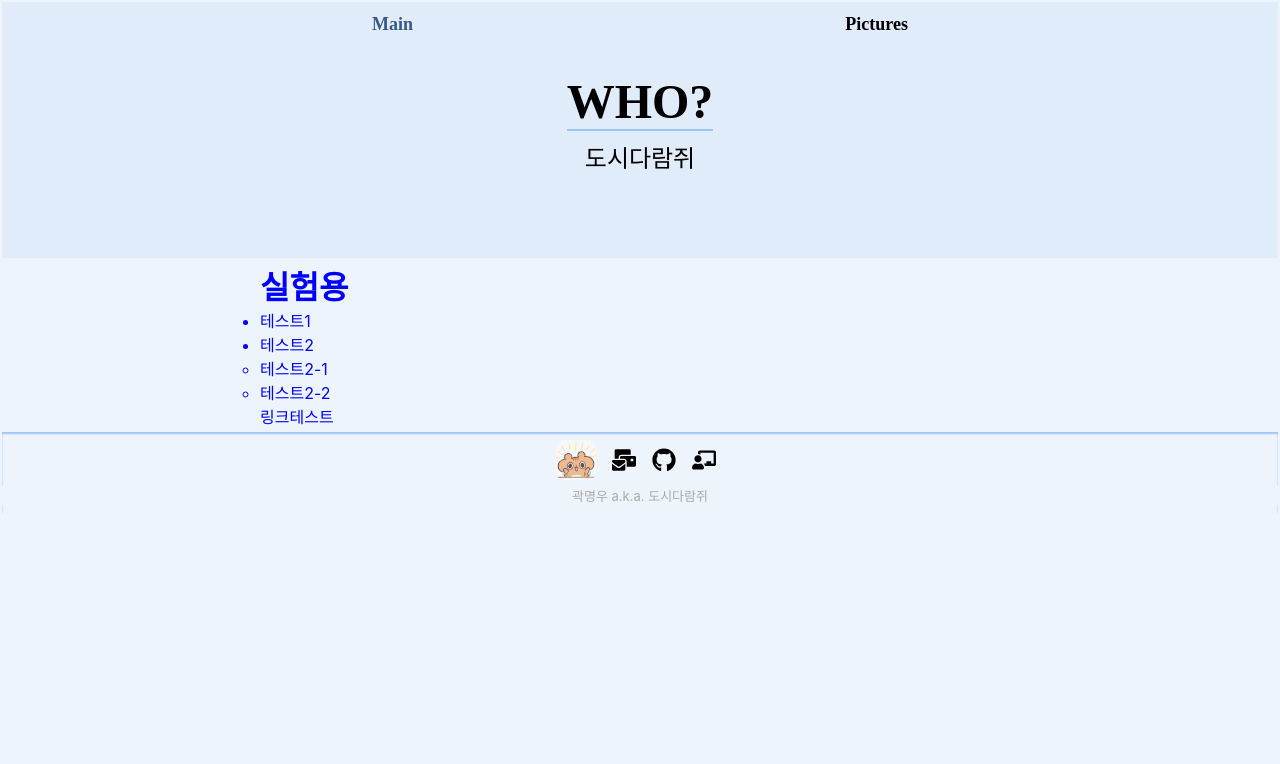
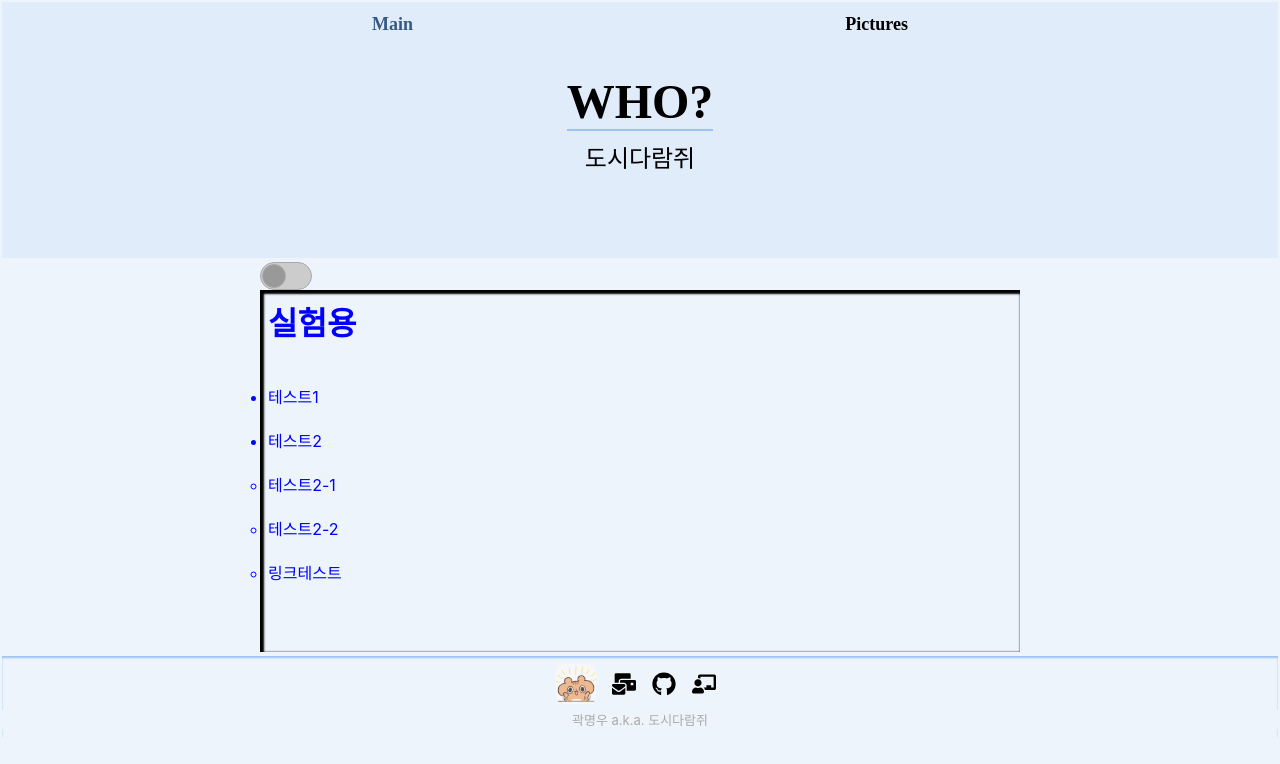
Before and after one commit to Citysquirrel/citysquirrel.github.io, a React (Create React App) app: page / in a window 1280 px wide. Shown: the top 764 px of the page. Built offline with nearby package versions, Linux system fonts and the light colour scheme; a web font is replaced by a local one.

Commit message:
test something

```diff
--- a/src/App.tsx
+++ b/src/App.tsx
@@ -40,6 +40,11 @@ function App() {
   const [globalTest, setGlobalTest] = useState('전역상태 만들어보기');
   const testMemo = useMemo(() => globalTest, [globalTest]);
   const dispatchMemo = useMemo(() => setGlobalTest, [setGlobalTest]);
+  const [test, setTest] = useState([
+    { name: 'asd' },
+    { name: 'asdf' },
+    { name: 'asdfg' },
+  ]);
   return (
     <TestContext.Provider value={testMemo}>
       <TestDispatchContext.Provider value={dispatchMemo}>
@@ -49,7 +54,7 @@ function App() {
               <Header />
               <Container id="container">
                 <Routes>
-                  <Route path="/" element={<Home />} />
+                  <Route path="/" element={<Home test={test} />} />
                   {/* <Route path="/examples/*" element={<Examples />} /> */}
                   <Route path="/pictures/*" element={<Pictures />} />
                   {/* <Route path="/study/*" element={<Study />} /> */}
--- a/src/components/Textblock.tsx
+++ b/src/components/Textblock.tsx
@@ -9,17 +9,25 @@ interface Props {
   align: string;
 }
 
-const Container = styled.div<{ props: Props }>`
+const Container = styled.div`
+  padding: 8px;
+  box-shadow: 2px 2px 2px 2px black inset;
+`;
+
+const MdWrap = styled.div<{ props: Props }>`
   /* font-size: ${(props) => props.props.size}px; */
   color: ${(props) => props.props.color};
   background-color: ${(props) => props.props.bg};
-  text-align: ${(props) => props.props.align}; ;
+  text-align: ${(props) => props.props.align};
+  white-space: pre;
 `;
 
 export const Textblock = (props: Props) => {
   return (
-    <Container props={props}>
-      <Markdown>{props.content}</Markdown>
+    <Container>
+      <MdWrap props={props}>
+        <Markdown>{props.content}</Markdown>
+      </MdWrap>
     </Container>
   );
 };
--- a/src/pages/Home.tsx
+++ b/src/pages/Home.tsx
@@ -5,9 +5,6 @@ import { Toggle } from '../components';
 import { Textblock } from '../components/Textblock';
 import portfolio from './portfolio.md';
 
-const test = fetch(portfolio).then((res) => res.text());
-
-console.log(test);
 const Container = styled.div``;
 
 const Intro = styled.div`
@@ -47,15 +44,27 @@ const Contents = styled.div`
   margin-right: auto;
 `;
 
-export const Home = () => {
+export const Home = ({ test }: { test: any }) => {
   const [toggleOn, setToggleOn] = useState(false);
   const [MD, setMD] = useState({ portfolio: '' });
+  const [data, setData] = useState(123);
+
+  console.log(data);
+  console.log(test);
 
   useEffect(() => {
     fetch(portfolio)
       .then((res) => res.text())
       .then((text) => setMD({ ...MD, portfolio: text }));
-  });
+    // eslint-disable-next-line react-hooks/exhaustive-deps
+  }, []);
+
+  useEffect(() => {
+    test.filter((el: { name: any }) => {
+      console.log(el.name);
+      return el;
+    });
+  }, [toggleOn]);
   return (
     <Container>
       <Intro>
@@ -64,7 +73,7 @@ export const Home = () => {
       </Intro>
 
       <Contents>
-        {/* <Toggle
+        <Toggle
           toggleOn={toggleOn}
           setToggleOn={setToggleOn}
           color={{
@@ -74,7 +83,7 @@ export const Home = () => {
             border: '#aaa',
           }}
           image={null}
-        /> */}
+        />
         <Textblock
           content={MD.portfolio}
           size={16}
--- a/src/pages/portfolio.md
+++ b/src/pages/portfolio.md
@@ -4,5 +4,4 @@
 - 테스트2
   - 테스트2-1
   - 테스트2-2
-
-[링크테스트](테스트)
+  - [링크테스트](테스트)
```
